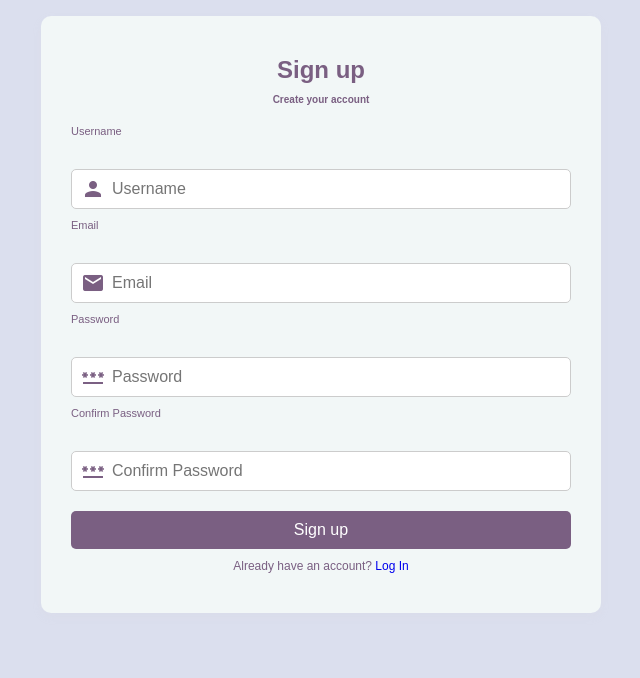
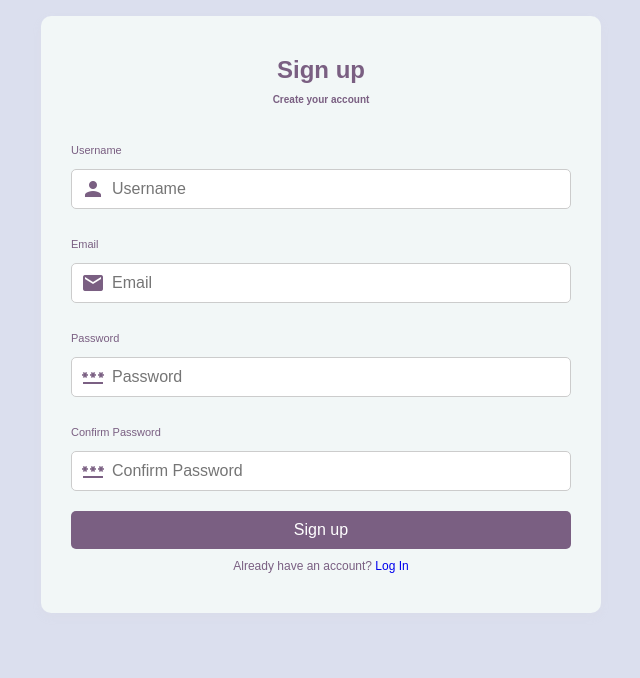
Before and after one commit to Vlerashabiu/corta, a PHP site: page /signup.html in a window 1280 px wide. Shown: the part 94-772 px from the top of the page, without its empty margins (319-959 px from the left). Run offline with PHP 8.4, Linux system fonts and the light colour scheme.

Commit message:
fixingSpace

```diff
--- a/signup.style.css
+++ b/signup.style.css
@@ -105,6 +105,7 @@ body{
     margin-bottom: 4px;
     margin-top: 10px;
     color: #7a5f82;
+transform: translateY(160%);
 }
 .signup-form input{
     width: 100%;
```
